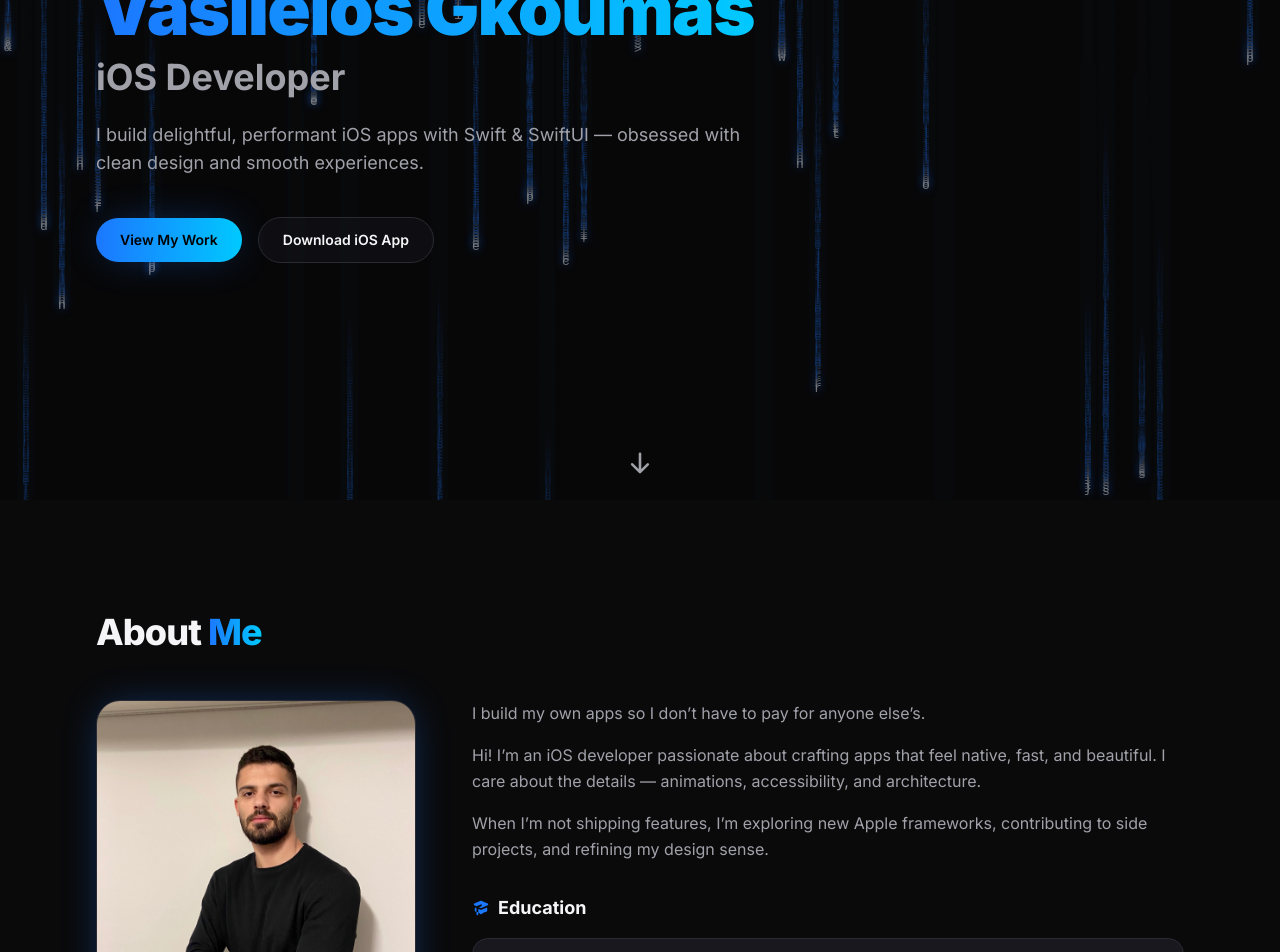
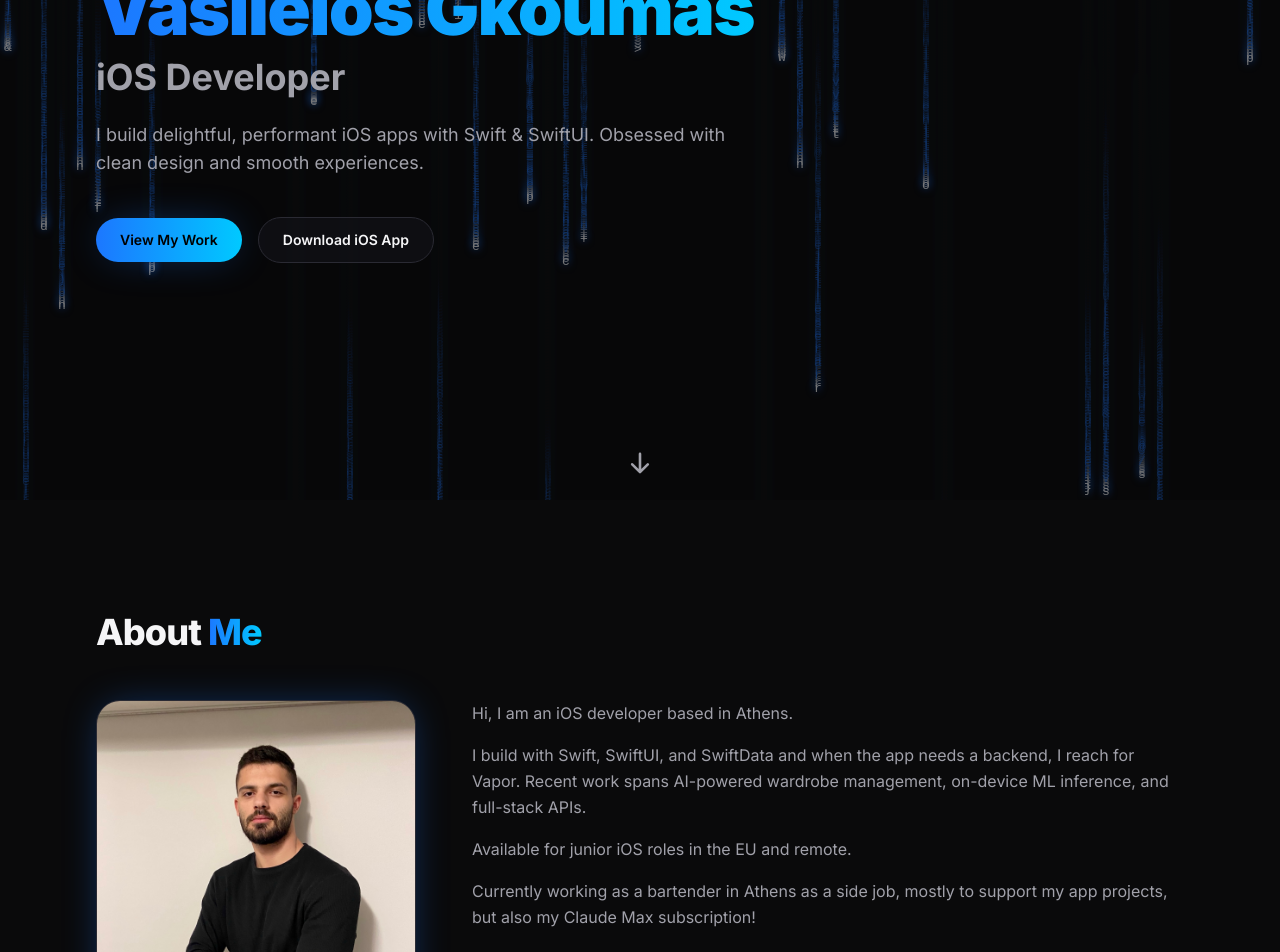
Before and after one commit to YungN3O/Portfolio, a React (Vite) app in the folder Web/: page / in a window 1280 px wide. Shown: the part 300-1252 px from the top of the page. Built offline with nearby package versions, Linux system fonts and the light colour scheme.

Commit message:
updated some information

```diff
--- a/Web/package.json
+++ b/Web/package.json
@@ -16,10 +16,10 @@
     "react-icons": "^5.2.1"
   },
   "devDependencies": {
-    "@vitejs/plugin-react": "^4.3.1",
+    "@vitejs/plugin-react": "^6.0.2",
     "autoprefixer": "^10.4.19",
     "postcss": "^8.4.39",
     "tailwindcss": "^3.4.6",
-    "vite": "^5.4.0"
+    "vite": "^8.0.16"
   }
 }
--- a/Web/src/data/content.js
+++ b/Web/src/data/content.js
@@ -13,7 +13,7 @@ export const profile = {
   title: 'iOS Developer',
   // TODO: replace with real content
   tagline:
-    'I build delightful, performant iOS apps with Swift & SwiftUI — obsessed with clean design and smooth experiences.',
+    'I build delightful, performant iOS apps with Swift & SwiftUI. Obsessed with clean design and smooth experiences.',
   // TODO: replace with real content
   location: 'Athens, Greece',
   // TODO: replace with real email
@@ -32,9 +32,10 @@ export const profile = {
 export const about = {
   // TODO: replace with real content — your short bio (2–3 sentences)
   bio: [
-    'I build my own apps so I don’t have to pay for anyone else’s.',
-    'Hi! I’m an iOS developer passionate about crafting apps that feel native, fast, and beautiful. I care about the details — animations, accessibility, and architecture.',
-    'When I’m not shipping features, I’m exploring new Apple frameworks, contributing to side projects, and refining my design sense.',
+    'Hi, I am an iOS developer based in Athens.',
+     'I build with Swift, SwiftUI, and SwiftData and when the app needs a backend, I reach for Vapor. Recent work spans AI-powered wardrobe management, on-device ML inference, and full-stack APIs. ',
+     'Available for junior iOS roles in the EU and remote.',
+     'Currently working as a bartender in Athens as a side job, mostly to support my app projects, but also my Claude Max subscription!',
   ],
   // TODO: replace with real education history
   education: [
--- a/Web/vite.config.js
+++ b/Web/vite.config.js
@@ -3,4 +3,10 @@ import react from '@vitejs/plugin-react'
 
 export default defineConfig({
   plugins: [react()],
+  server: {
+    // Listen on all interfaces (IPv4 + IPv6) so 127.0.0.1, ::1, and
+    // localhost all work — some previews/browsers resolve to IPv4.
+    host: true,
+    port: 5173,
+  },
 })
```
Also changed, not shown: 2 other files (tests, documents, lock files or other folders).
